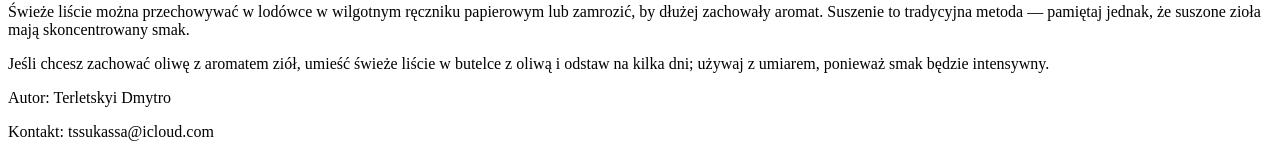
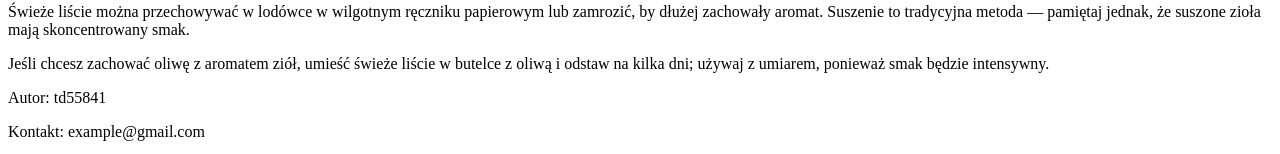
Before and after one commit to tssukassa/AI1-lab, a plain HTML site: page AI1-lab1/main.html in a window 1280 px wide. Shown: the part 2480-2634 px from the top of the page. Drawn offline with Linux system fonts and the light colour scheme.

Commit message:
Update main.html

```diff
--- a/AI1-lab1/main.html
+++ b/AI1-lab1/main.html
@@ -68,8 +68,8 @@
     </main>
 
     <footer>
-      <p>Autor: Terletskyi Dmytro</p>
-      <p>Kontakt: tssukassa@icloud.com</p>
+      <p>Autor: td55841</p>
+      <p>Kontakt: example@gmail.com</p>
     </footer>
 </body>
 </html>
```
